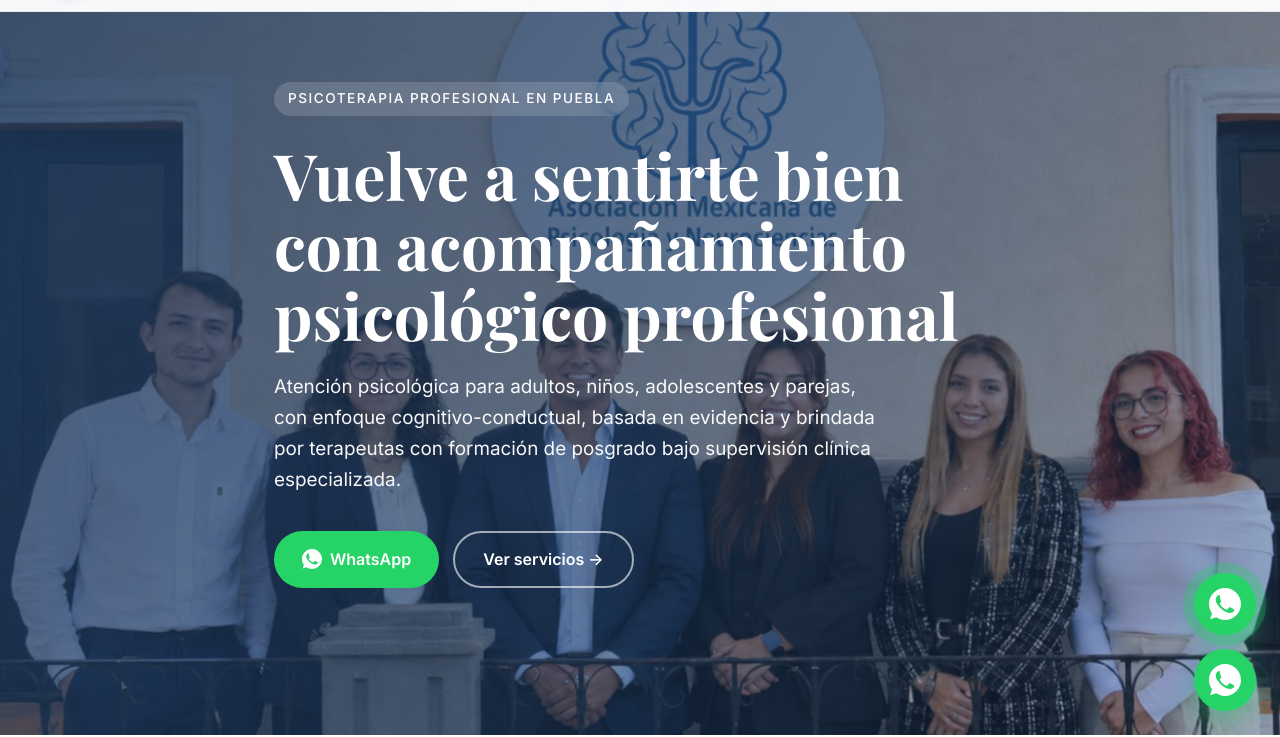
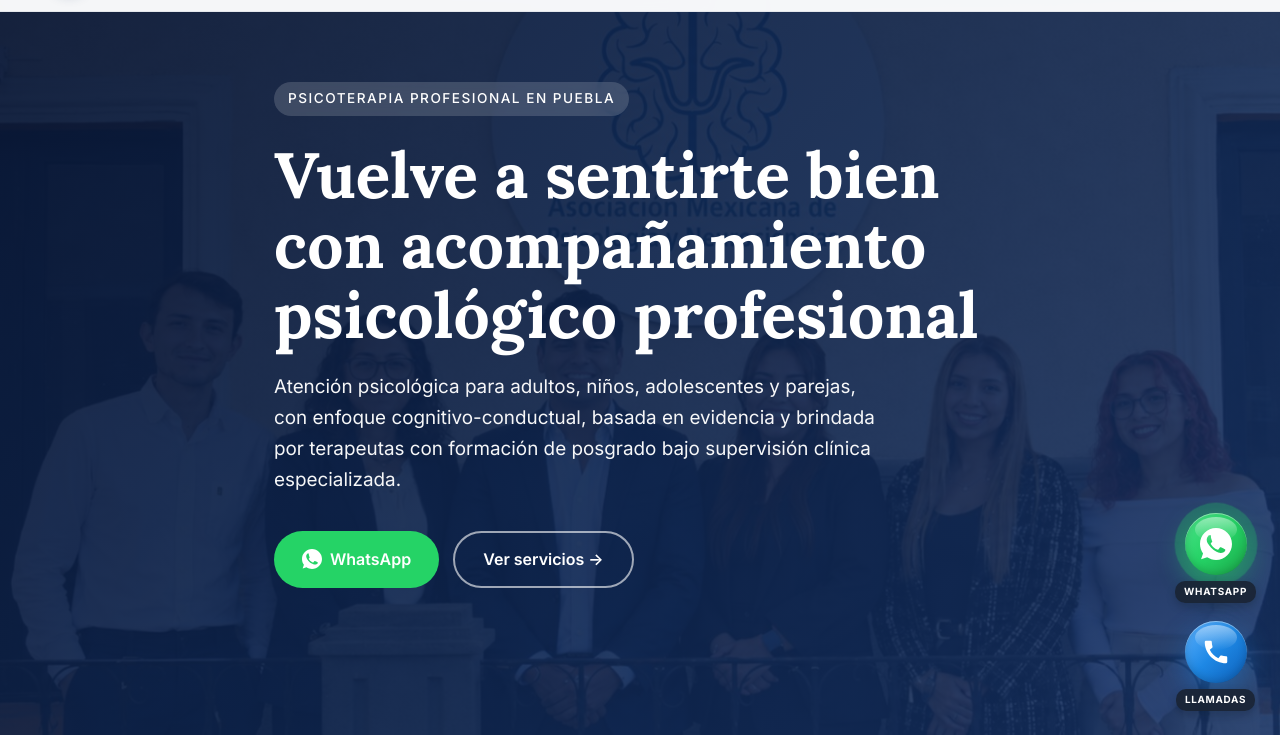
Before and after one commit to AlyairPP/amepsin-web, a plain HTML site: page index.html in a window 1280 px wide. Shown: the part 65-802 px from the top of the page. Drawn offline with nearby package versions, Linux system fonts and the light colour scheme.

Commit message:
Add files via upload

```diff
--- a/index.html
+++ b/index.html
@@ -8,7 +8,7 @@
 <meta name="theme-color" content="#1e3a5f">
 <link rel="preconnect" href="https://fonts.googleapis.com">
 <link rel="preconnect" href="https://fonts.gstatic.com" crossorigin>
-<link href="https://fonts.googleapis.com/css2?family=Inter:wght@300;400;500;600;700;800&family=Playfair+Display:wght@600;700&display=swap" rel="stylesheet">
+<link href="https://fonts.googleapis.com/css2?family=Inter:wght@300;400;500;600;700;800&family=Lora:wght@500;600;700&display=swap" rel="stylesheet">
 <style>
   :root{
     --navy:#1e3a5f; --navy-dark:#15293f; --blue:#3a6ea5; --blue-light:#6ba3d4;
@@ -24,7 +24,7 @@
   a{color:var(--blue);text-decoration:none;transition:color .2s}
   a:hover{color:var(--navy)}
   .container{max-width:1180px;margin:0 auto;padding:0 24px}
-  h1,h2,h3{font-family:'Playfair Display',Georgia,serif;color:var(--navy);line-height:1.2;font-weight:700}
+  h1,h2,h3{font-family:'Lora',Georgia,serif;color:var(--navy);line-height:1.2;font-weight:700}
   h2{font-size:clamp(1.7rem,3.5vw,2.4rem);margin-bottom:.8rem}
   h3{font-size:1.25rem;margin-bottom:.5rem}
   .lead{font-size:1.15rem;color:var(--text-soft);max-width:720px;margin:0 auto 2.5rem;text-align:center}
@@ -46,7 +46,7 @@
   .nav-cta::after{display:none!important}
   .menu-btn{display:none;background:none;border:0;cursor:pointer;padding:8px;font-size:1.4rem;color:var(--navy)}
 
-  .hero{position:relative;min-height:100vh;display:flex;align-items:center;background:linear-gradient(135deg,rgba(30,58,95,.86) 0%,rgba(30,58,95,.6) 60%,rgba(30,58,95,.3) 100%),url('img/portada/portada.jpg') center/cover no-repeat;color:#fff;padding-top:80px}
+  .hero{position:relative;min-height:100vh;display:flex;align-items:center;background:linear-gradient(135deg,rgba(8,22,52,.94) 0%,rgba(13,35,75,.9) 50%,rgba(20,48,98,.86) 100%),url('img/portada/portada.jpg') center/cover no-repeat;color:#fff;padding-top:80px}
   .hero-content{max-width:780px}
   .hero-eyebrow{display:inline-block;padding:6px 14px;background:rgba(255,255,255,.16);backdrop-filter:blur(8px);border-radius:30px;font-size:.85rem;letter-spacing:1.5px;text-transform:uppercase;margin-bottom:1.5rem;font-weight:500}
   .hero h1{color:#fff;font-size:clamp(2.2rem,5vw,4rem);margin-bottom:1.25rem;line-height:1.1}
@@ -70,7 +70,7 @@
   .about-image img{width:100%;height:100%;object-fit:cover}
   .about-stats{display:grid;grid-template-columns:repeat(3,1fr);gap:20px;margin-top:2rem}
   .stat{text-align:center;padding:18px 8px;background:var(--bg-alt);border-radius:var(--radius)}
-  .stat-num{font-family:'Playfair Display',serif;font-size:1.6rem;color:var(--navy);font-weight:700;line-height:1.1}
+  .stat-num{font-family:'Lora',Georgia,serif;font-size:1.6rem;color:var(--navy);font-weight:700;line-height:1.1}
   .stat-label{font-size:.78rem;color:var(--text-soft);margin-top:6px;line-height:1.4}
 
   .services-grid{display:grid;grid-template-columns:repeat(auto-fit,minmax(280px,1fr));gap:24px;margin-top:2.5rem}
@@ -82,7 +82,7 @@
   .service-card h3{color:var(--navy);margin-bottom:10px}
   .service-card p{color:var(--text-soft);font-size:.94rem;line-height:1.65;margin-bottom:18px}
   .service-price{display:flex;align-items:baseline;gap:6px;padding-top:14px;border-top:1px solid rgba(30,58,95,.08)}
-  .service-price strong{font-family:'Playfair Display',serif;font-size:1.5rem;color:var(--navy)}
+  .service-price strong{font-family:'Lora',Georgia,serif;font-size:1.5rem;color:var(--navy)}
   .service-price span{font-size:.85rem;color:var(--text-soft)}
 
   .gallery{display:grid;grid-template-columns:repeat(auto-fill,minmax(220px,1fr));gap:14px;margin-top:2.5rem}
@@ -139,10 +139,12 @@
   .contact-info{display:flex;flex-direction:column;gap:22px}
   .contact-row{display:flex;align-items:flex-start;gap:18px;padding:18px;background:rgba(255,255,255,.06);border-radius:var(--radius);transition:all .25s}
   .contact-row:hover{background:rgba(255,255,255,.1);transform:translateX(4px)}
-  .contact-icon{width:48px;height:48px;border-radius:50%;background:var(--blue);display:grid;place-items:center;flex-shrink:0;color:#fff}
-  .contact-icon svg{display:block}
-  .contact-icon-wa{background:#25d366;box-shadow:0 4px 12px rgba(37,211,102,.35)}
-  .contact-row:hover .contact-icon-wa{background:#1ebe5b}
+  .contact-icon{width:48px;height:48px;border-radius:50%;background:linear-gradient(135deg,#5fb3ff 0%,#1e88e5 50%,#0d5fb8 100%);display:grid;place-items:center;flex-shrink:0;color:#fff;box-shadow:0 4px 14px rgba(30,136,229,.5),inset 0 1px 0 rgba(255,255,255,.4),inset 0 -2px 6px rgba(0,0,0,.15);position:relative;overflow:hidden;transition:filter .2s,transform .2s}
+  .contact-icon::before{content:"";position:absolute;top:3px;left:8px;right:8px;height:38%;background:linear-gradient(180deg,rgba(255,255,255,.45),transparent);border-radius:50%;pointer-events:none}
+  .contact-icon svg{display:block;position:relative;z-index:1}
+  .contact-row:hover .contact-icon{filter:brightness(1.08);transform:translateY(-1px)}
+  .contact-icon-wa{background:linear-gradient(135deg,#4ce28a 0%,#25d366 50%,#1ba94a 100%);box-shadow:0 4px 14px rgba(37,211,102,.5),inset 0 1px 0 rgba(255,255,255,.4),inset 0 -2px 6px rgba(0,0,0,.15)}
+  .contact-icon-call{background:linear-gradient(135deg,#5fb3ff 0%,#1e88e5 50%,#0d5fb8 100%);box-shadow:0 4px 14px rgba(30,136,229,.5),inset 0 1px 0 rgba(255,255,255,.4),inset 0 -2px 6px rgba(0,0,0,.15)}
   .contact-row strong{display:block;color:#fff;margin-bottom:4px;font-size:.95rem;font-weight:600}
   .contact-row a, .contact-row span{color:rgba(255,255,255,.85);font-size:.92rem;line-height:1.5;text-decoration:none}
   .contact-row a:hover{color:#fff;text-decoration:underline}
@@ -156,16 +158,17 @@
   footer a{color:rgba(255,255,255,.9)}
   footer p{margin-bottom:6px}
 
-  .floating-actions{position:fixed;bottom:24px;right:24px;display:flex;flex-direction:column;gap:14px;z-index:9999;align-items:flex-end}
-  .float-btn{width:62px;height:62px;border-radius:50%;display:grid;place-items:center;color:#fff;font-size:1.5rem;transition:all .25s;position:relative}
-  .float-btn:hover{transform:translateY(-3px) scale(1.06);color:#fff}
-  .float-whatsapp,.float-call{background:#25d366;box-shadow:0 10px 28px rgba(37,211,102,.4)}
-  .float-whatsapp::before,.float-call::before{content:"";position:absolute;inset:0;border-radius:50%;background:#25d366;z-index:-1;animation:wa-pulse 2.2s ease-out infinite}
-  .float-call::before{animation-delay:1.1s}
-  .float-whatsapp:hover,.float-call:hover{background:#1ebe5b}
-  .float-label{position:absolute;right:74px;top:50%;transform:translateY(-50%);background:#1a2332;color:#fff;padding:8px 14px;border-radius:20px;font-size:.82rem;font-weight:500;white-space:nowrap;opacity:0;pointer-events:none;transition:opacity .25s,transform .25s;box-shadow:0 6px 16px rgba(0,0,0,.18)}
-  .float-label::after{content:"";position:absolute;right:-5px;top:50%;transform:translateY(-50%);width:0;height:0;border-style:solid;border-width:5px 0 5px 6px;border-color:transparent transparent transparent #1a2332}
-  .float-btn:hover .float-label{opacity:1;transform:translateY(-50%) translateX(-4px)}
+  .floating-actions{position:fixed;bottom:24px;right:24px;display:flex;flex-direction:column;gap:18px;z-index:9999;align-items:center}
+  .float-item{display:flex;flex-direction:column;align-items:center;gap:6px}
+  .float-btn{width:62px;height:62px;border-radius:50%;display:grid;place-items:center;color:#fff;font-size:1.5rem;transition:all .25s;position:relative;overflow:visible}
+  .float-btn::after{content:"";position:absolute;top:4px;left:10px;right:10px;height:40%;background:linear-gradient(180deg,rgba(255,255,255,.45),transparent);border-radius:50%;pointer-events:none}
+  .float-btn svg{position:relative;z-index:2}
+  .float-btn:hover{transform:translateY(-3px) scale(1.06);color:#fff;filter:brightness(1.06)}
+  .float-whatsapp{background:linear-gradient(135deg,#4ce28a 0%,#25d366 50%,#1ba94a 100%);box-shadow:0 10px 28px rgba(37,211,102,.45),inset 0 1px 0 rgba(255,255,255,.4),inset 0 -2px 8px rgba(0,0,0,.18)}
+  .float-call{background:linear-gradient(135deg,#5fb3ff 0%,#1e88e5 50%,#0d5fb8 100%);box-shadow:0 10px 28px rgba(30,136,229,.45),inset 0 1px 0 rgba(255,255,255,.4),inset 0 -2px 8px rgba(0,0,0,.18)}
+  .float-whatsapp::before{content:"";position:absolute;inset:0;border-radius:50%;background:#25d366;z-index:-1;animation:wa-pulse 2.2s ease-out infinite}
+  .float-call::before{content:"";position:absolute;inset:0;border-radius:50%;background:#1e88e5;z-index:-1;animation:wa-pulse 2.2s ease-out infinite;animation-delay:1.1s}
+  .float-name{font-size:.62rem;font-weight:700;color:#fff;background:rgba(26,35,50,.88);padding:3px 9px;border-radius:10px;text-transform:uppercase;letter-spacing:.7px;white-space:nowrap;backdrop-filter:blur(6px);box-shadow:0 4px 10px rgba(0,0,0,.18)}
   @keyframes wa-pulse{0%{transform:scale(1);opacity:.65}70%{transform:scale(1.6);opacity:0}100%{transform:scale(1.6);opacity:0}}
 
   @media (max-width:840px){
@@ -181,7 +184,6 @@
     section{padding:3.5rem 0}
     .floating-actions{bottom:16px;right:16px;gap:10px}
     .float-btn{width:56px;height:56px;font-size:1.3rem}
-    .float-label{display:none}
     .hero-actions{flex-direction:column;align-items:stretch}
     .btn{justify-content:center}
   }
@@ -258,7 +260,7 @@
         <div class="service-icon">👤</div>
         <h3>Psicoterapia adultos</h3>
         <p>Para adultos que buscan trabajar ansiedad, depresión, estrés, autoestima, experiencias traumáticas, problemas de adicciones, crisis personales, duelo o patrones de pensamiento que desean cambiar.</p>
-        <div class="service-price"><strong>$300</strong><span>MXN / sesión</span></div>
+        <div class="service-price"><strong>$350</strong><span>MXN / sesión</span></div>
       </div>
 
       <div class="service-card">
@@ -408,8 +410,8 @@
         </a>
 
         <a href="tel:+522228783184" class="contact-row">
-          <div class="contact-icon contact-icon-wa">
-            <svg width="26" height="26" viewBox="0 0 32 32" fill="#fff"><path d="M16.004 0h-.008C7.174 0 .002 7.174.002 16c0 3.5 1.128 6.744 3.046 9.376L1.054 31.32l6.149-1.966C9.732 31.018 12.748 32 16.004 32 24.83 32 32 24.826 32 16S24.83 0 16.004 0zm9.314 22.594c-.386 1.09-1.918 1.994-3.14 2.258-.836.178-1.928.32-5.604-1.204-4.7-1.948-7.728-6.724-7.964-7.034-.226-.31-1.9-2.53-1.9-4.826s1.166-3.412 1.636-3.892c.386-.394.024-.638 1.146-.638.362 0 .686.018.978.032.47.02.706.048.418 1.7.358 1.84 1.216 4.144 1.298 4.318.084.174.054.45-.054.694-.082.244-.394.45-.598.602-.204.152-.366.244-.516.488-.15.244-.366.45-.146.984.22.534 1.198 1.974 2.572 3.196 1.77 1.572 3.226 2.078 3.762 2.298.402.166.882.126 1.176-.184.374-.394.836-1.048 1.306-1.692.336-.464.762-.526 1.208-.354.456.166 2.882 1.358 3.376 1.604.494.246.822.366.942.572.118.21.118 1.202-.268 2.294z"/></svg>
+          <div class="contact-icon">
+            <svg width="24" height="24" viewBox="0 0 24 24" fill="#fff"><path d="M20.01 15.38c-1.23 0-2.42-.2-3.53-.56-.35-.12-.74-.03-1.01.24l-1.57 1.97c-2.83-1.35-5.48-3.9-6.89-6.83l1.95-1.66c.27-.28.35-.67.24-1.02-.37-1.11-.56-2.3-.56-3.53 0-.54-.45-.99-.99-.99H4.19C3.65 3 3 3.24 3 3.99 3 13.28 10.73 21 20.01 21c.71 0 .99-.63.99-1.18v-3.45c0-.54-.45-.99-.99-.99z"/></svg>
           </div>
           <div><strong>Teléfono</strong><span>222 878 3184</span></div>
         </a>
@@ -472,14 +474,18 @@
 </footer>
 
 <div class="floating-actions">
-  <a href="https://wa.me/522228783184?text=Hola%2C%20me%20gustar%C3%ADa%20agendar%20una%20cita%20en%20AMEPSIN" target="_blank" rel="noopener" class="float-btn float-whatsapp" aria-label="Chatear por WhatsApp">
-    <span class="float-label">Escríbenos por WhatsApp</span>
-    <svg width="32" height="32" viewBox="0 0 32 32" fill="#fff"><path d="M16.004 0h-.008C7.174 0 .002 7.174.002 16c0 3.5 1.128 6.744 3.046 9.376L1.054 31.32l6.149-1.966C9.732 31.018 12.748 32 16.004 32 24.83 32 32 24.826 32 16S24.83 0 16.004 0zm9.314 22.594c-.386 1.09-1.918 1.994-3.14 2.258-.836.178-1.928.32-5.604-1.204-4.7-1.948-7.728-6.724-7.964-7.034-.226-.31-1.9-2.53-1.9-4.826s1.166-3.412 1.636-3.892c.386-.394.024-.638 1.146-.638.362 0 .686.018.978.032.47.02.706.048.418 1.7.358 1.84 1.216 4.144 1.298 4.318.084.174.054.45-.054.694-.082.244-.394.45-.598.602-.204.152-.366.244-.516.488-.15.244-.366.45-.146.984.22.534 1.198 1.974 2.572 3.196 1.77 1.572 3.226 2.078 3.762 2.298.402.166.882.126 1.176-.184.374-.394.836-1.048 1.306-1.692.336-.464.762-.526 1.208-.354.456.166 2.882 1.358 3.376 1.604.494.246.822.366.942.572.118.21.118 1.202-.268 2.294z"/></svg>
-  </a>
-  <a href="tel:+522228783184" class="float-btn float-call" aria-label="Llamar por teléfono">
-    <span class="float-label">Llamar ahora</span>
-    <svg width="32" height="32" viewBox="0 0 32 32" fill="#fff"><path d="M16.004 0h-.008C7.174 0 .002 7.174.002 16c0 3.5 1.128 6.744 3.046 9.376L1.054 31.32l6.149-1.966C9.732 31.018 12.748 32 16.004 32 24.83 32 32 24.826 32 16S24.83 0 16.004 0zm9.314 22.594c-.386 1.09-1.918 1.994-3.14 2.258-.836.178-1.928.32-5.604-1.204-4.7-1.948-7.728-6.724-7.964-7.034-.226-.31-1.9-2.53-1.9-4.826s1.166-3.412 1.636-3.892c.386-.394.024-.638 1.146-.638.362 0 .686.018.978.032.47.02.706.048.418 1.7.358 1.84 1.216 4.144 1.298 4.318.084.174.054.45-.054.694-.082.244-.394.45-.598.602-.204.152-.366.244-.516.488-.15.244-.366.45-.146.984.22.534 1.198 1.974 2.572 3.196 1.77 1.572 3.226 2.078 3.762 2.298.402.166.882.126 1.176-.184.374-.394.836-1.048 1.306-1.692.336-.464.762-.526 1.208-.354.456.166 2.882 1.358 3.376 1.604.494.246.822.366.942.572.118.21.118 1.202-.268 2.294z"/></svg>
-  </a>
+  <div class="float-item">
+    <a href="https://wa.me/522228783184?text=Hola%2C%20me%20gustar%C3%ADa%20agendar%20una%20cita%20en%20AMEPSIN" target="_blank" rel="noopener" class="float-btn float-whatsapp" aria-label="Chatear por WhatsApp">
+      <svg width="32" height="32" viewBox="0 0 32 32" fill="#fff"><path d="M16.004 0h-.008C7.174 0 .002 7.174.002 16c0 3.5 1.128 6.744 3.046 9.376L1.054 31.32l6.149-1.966C9.732 31.018 12.748 32 16.004 32 24.83 32 32 24.826 32 16S24.83 0 16.004 0zm9.314 22.594c-.386 1.09-1.918 1.994-3.14 2.258-.836.178-1.928.32-5.604-1.204-4.7-1.948-7.728-6.724-7.964-7.034-.226-.31-1.9-2.53-1.9-4.826s1.166-3.412 1.636-3.892c.386-.394.024-.638 1.146-.638.362 0 .686.018.978.032.47.02.706.048.418 1.7.358 1.84 1.216 4.144 1.298 4.318.084.174.054.45-.054.694-.082.244-.394.45-.598.602-.204.152-.366.244-.516.488-.15.244-.366.45-.146.984.22.534 1.198 1.974 2.572 3.196 1.77 1.572 3.226 2.078 3.762 2.298.402.166.882.126 1.176-.184.374-.394.836-1.048 1.306-1.692.336-.464.762-.526 1.208-.354.456.166 2.882 1.358 3.376 1.604.494.246.822.366.942.572.118.21.118 1.202-.268 2.294z"/></svg>
+    </a>
+    <span class="float-name">WhatsApp</span>
+  </div>
+  <div class="float-item">
+    <a href="tel:+522228783184" class="float-btn float-call" aria-label="Llamar por teléfono">
+      <svg width="30" height="30" viewBox="0 0 24 24" fill="#fff"><path d="M20.01 15.38c-1.23 0-2.42-.2-3.53-.56-.35-.12-.74-.03-1.01.24l-1.57 1.97c-2.83-1.35-5.48-3.9-6.89-6.83l1.95-1.66c.27-.28.35-.67.24-1.02-.37-1.11-.56-2.3-.56-3.53 0-.54-.45-.99-.99-.99H4.19C3.65 3 3 3.24 3 3.99 3 13.28 10.73 21 20.01 21c.71 0 .99-.63.99-1.18v-3.45c0-.54-.45-.99-.99-.99z"/></svg>
+    </a>
+    <span class="float-name">Llamadas</span>
+  </div>
 </div>
 
 <div class="lightbox" id="lightbox" role="dialog" aria-label="Vista ampliada">
```
